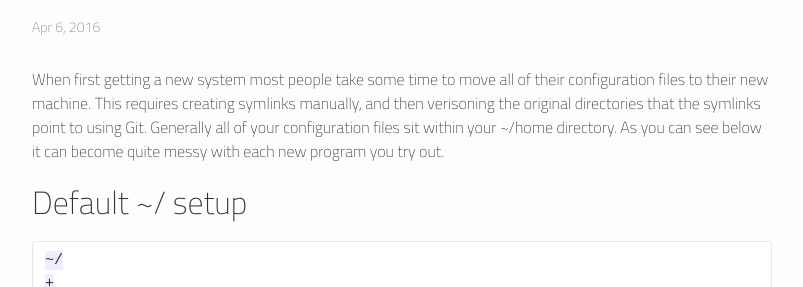
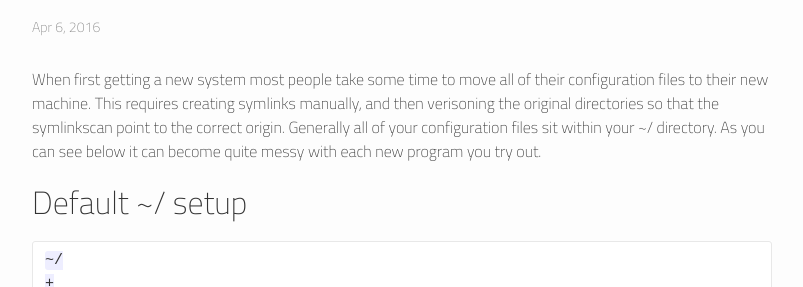
Before and after one commit to kzisme/site, a Jekyll site: the page built from _posts/2016-10-06-how-to-dotfiles.markdown, in a window 1280 px wide and 900 px high. Shown: the part 152-439 px from the top of the window, without its empty margins (238-1041 px from the left). Built offline with Jekyll 4.4.1, drawn with Linux system fonts in a browser that asks for light colours.

Commit message:
Draft done

```diff
--- a/_posts/2016-10-06-how-to-dotfiles.markdown
+++ b/_posts/2016-10-06-how-to-dotfiles.markdown
@@ -5,7 +5,7 @@ date:   2016-04-06 23:32:21
 categories: jekyll update
 ---
 
-When first getting a new system most people take some time to move all of their configuration files to their new machine.  This requires creating symlinks manually, and then verisoning the original directories that the symlinks point to using Git.  Generally all of your configuration files sit within your ~/home directory.  As you can see below it can become quite messy with each new program you try out.
+When first getting a new system most people take some time to move all of their configuration files to their new machine.  This requires creating symlinks manually, and then verisoning the original directories so that the symlinkscan point to the correct origin.  Generally all of your configuration files sit within your ~/ directory.  As you can see below it can become quite messy with each new program you try out.
 
 ## Default ~/ setup
 
```
